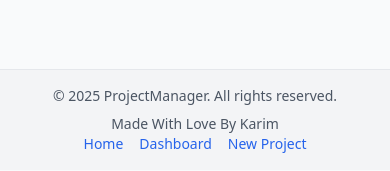
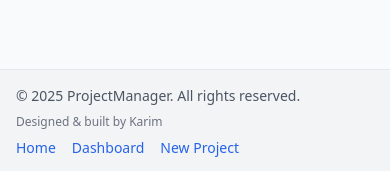
Before and after one commit to K-Othman/project-manager-webapp, a React app in the folder frontend/: page / in a window 390 px wide. Shown: the part 735-906 px from the top of the page. Built offline with nearby package versions, Linux system fonts and the light colour scheme; no server answers; the HTML template or start-up script is replaced by a standard one.

Commit message:
styled the footer

```diff
--- a/frontend/src/components/Footer.jsx
+++ b/frontend/src/components/Footer.jsx
@@ -12,14 +12,16 @@ function Footer() {
 
   return (
     <footer className="bg-gray-100 border-t mt-10">
-      <div className="max-w-6xl mx-auto px-4 py-4 flex flex-col md:flex-row justify-between items-center text-sm text-gray-600">
-
+      <div className="max-w-6xl mx-auto px-4 py-4 flex flex-col gap-2 md:flex-row md:items-center md:justify-between text-sm text-gray-600">
         {/* Left section: branding */}
-        <p className="mb-2 md:mb-0">
+        <p>
           © {currentYear} ProjectManager. All rights reserved.
         </p>
 
-        <p>Made With Love By Karim</p>
+        {/* Middle: author credit */}
+        <p className="text-xs text-gray-500 md:text-right">
+          Designed &amp; built by Karim
+        </p>
 
         {/* Right section: quick navigation */}
         <div className="flex gap-4">
--- a/frontend/src/components/Navbar.jsx
+++ b/frontend/src/components/Navbar.jsx
@@ -21,9 +21,7 @@ function Navbar() {
 
     {/* Right-side navigation */}
     <div className="
-      flex flex-wrap items-center text-sm
-      divide-x divide-gray-200      /* vertical lines between items */
-    ">
+      flex flex-wrap items-center text-sm divide-x divide-gray-200">
       {/* Projects */}
       <Link
         to="/"
```
